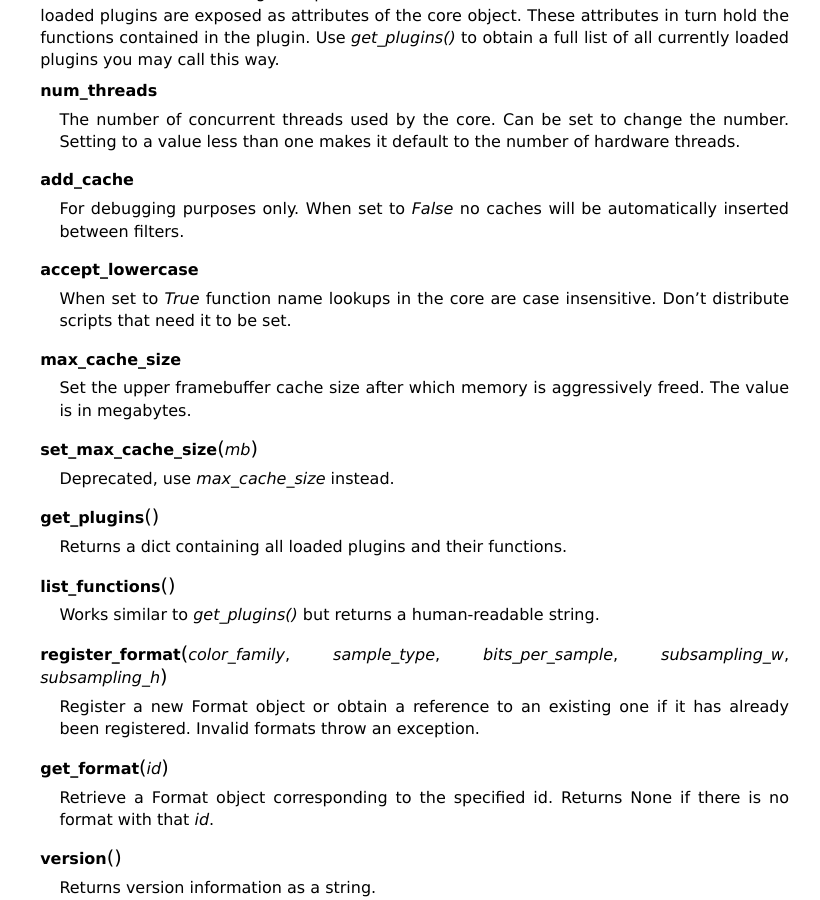
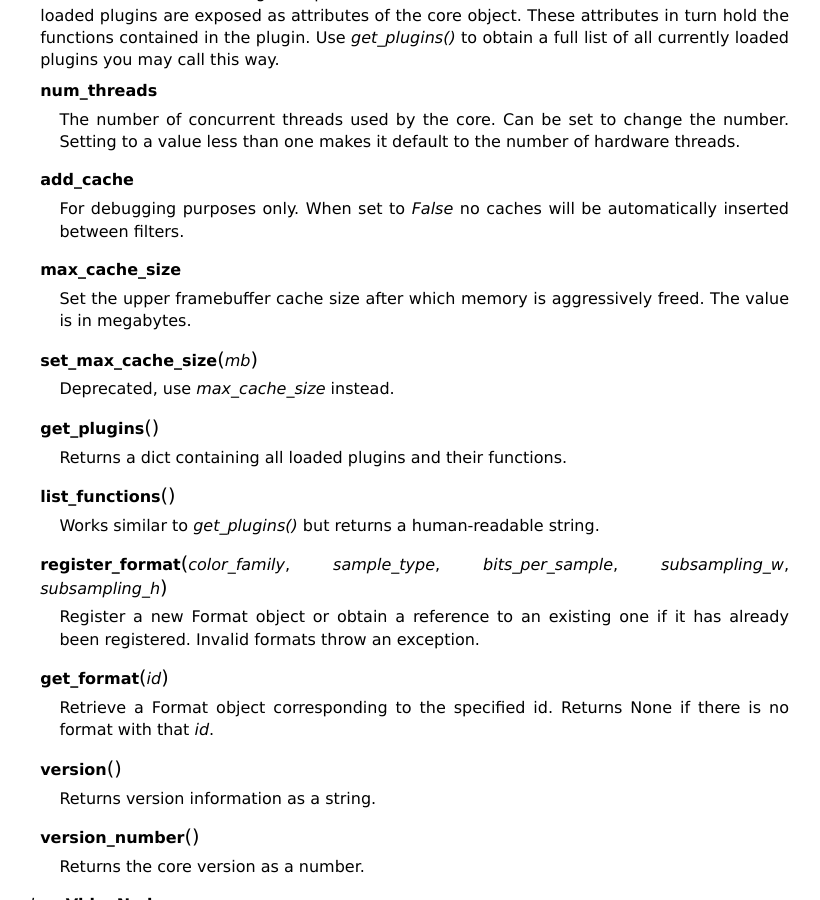
Before and after one commit to vapoursynth/vapoursynth, a Sphinx documentation site: the page built from doc/pythonreference.rst, in a window 1280 px wide and 900 px high, scrolled down 3853 px. Shown: the whole window, without its empty margins (59-879 px from the left). Built offline with Sphinx 7.4.7, drawn with Linux system fonts in a browser that asks for light colours; formulas are drawn with MathJax 3; some of the changed text lies outside the part shown.

Commit message:
Remove accept_lowercase setting and update docs

```diff
--- a/doc/installation.rst
+++ b/doc/installation.rst
@@ -82,7 +82,7 @@
 
    * Python 3
 
-   * Cython installed in your Python 3 environment
+   * Cython 0.28 or later installed in your Python 3 environment
 
    * Sphinx for the documentation (optional)
 
--- a/doc/pythonreference.rst
+++ b/doc/pythonreference.rst
@@ -165,7 +165,7 @@
    the Core will be instantiated with the default options. This is the preferred
    way to reference the core.
 
-.. py:function:: get_core([threads = 0, add_cache = True, accept_lowercase = False])
+.. py:function:: get_core([threads = 0, add_cache = True])
 
    Deprecated, use the *core* attribute instead.
 
@@ -220,10 +220,6 @@
    .. py:attribute:: add_cache
 
       For debugging purposes only. When set to *False* no caches will be automatically inserted between filters.
-
-   .. py:attribute:: accept_lowercase
-
-      When set to *True* function name lookups in the core are case insensitive. Don't distribute scripts that need it to be set.
 
    .. py:attribute:: max_cache_size
 
```
Also changed, not shown: 2 other files.
